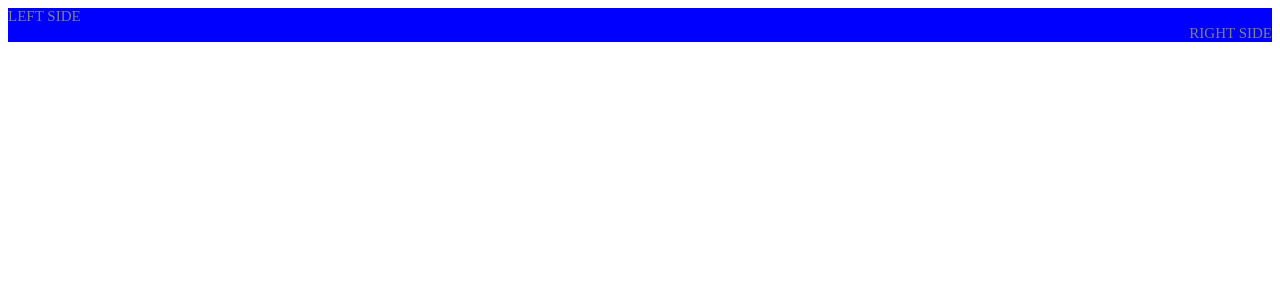
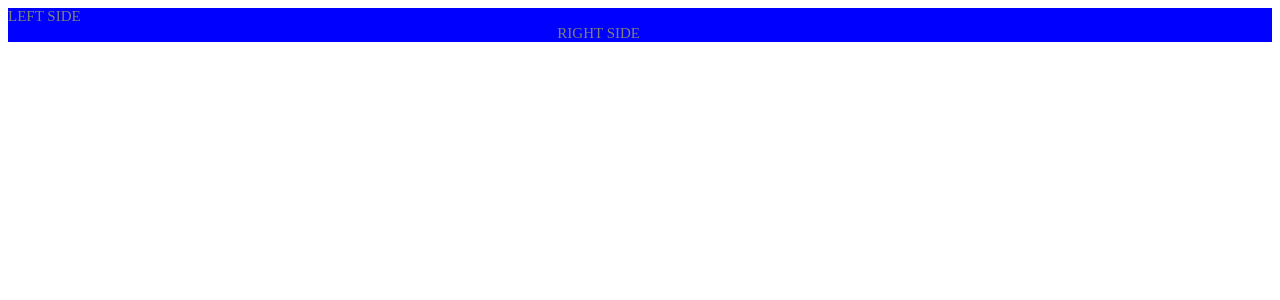
Before and after one commit to brenthlee/brenthlee.github.io, a PHP site: page /header.html in a window 1280 px wide. Shown: the top 300 px of the page. Run offline with PHP 8.4, Linux system fonts and the light colour scheme; style sheets or scripts are compiled from the project's sources.

Commit message:
change to 50%

```diff
--- a/styling/header.scss
+++ b/styling/header.scss
@@ -10,6 +10,9 @@ header {
     #rHeader {
         text-align: right;
     }
+    .column {
+        width: 50%;
+    }
 }
 
 button {
```
